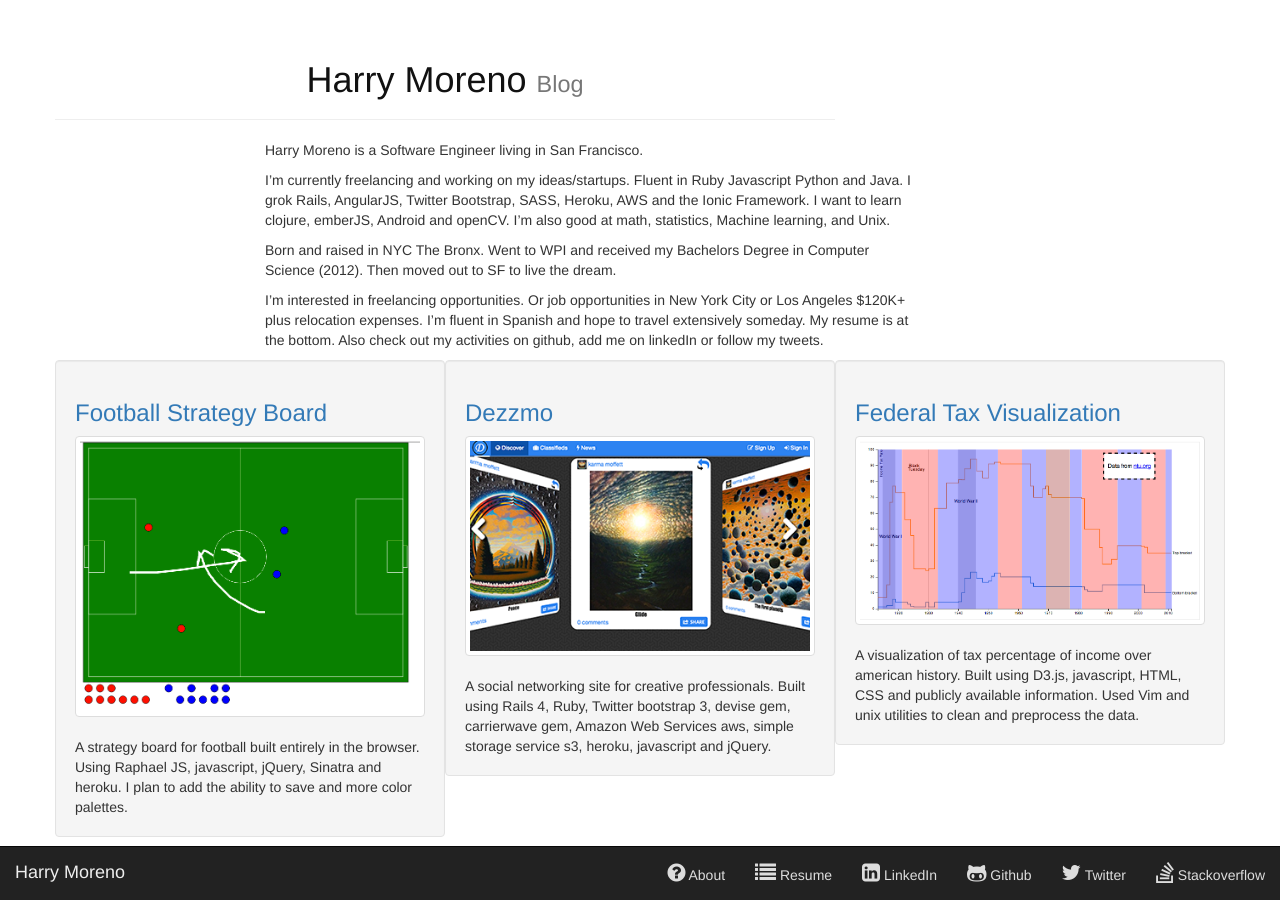
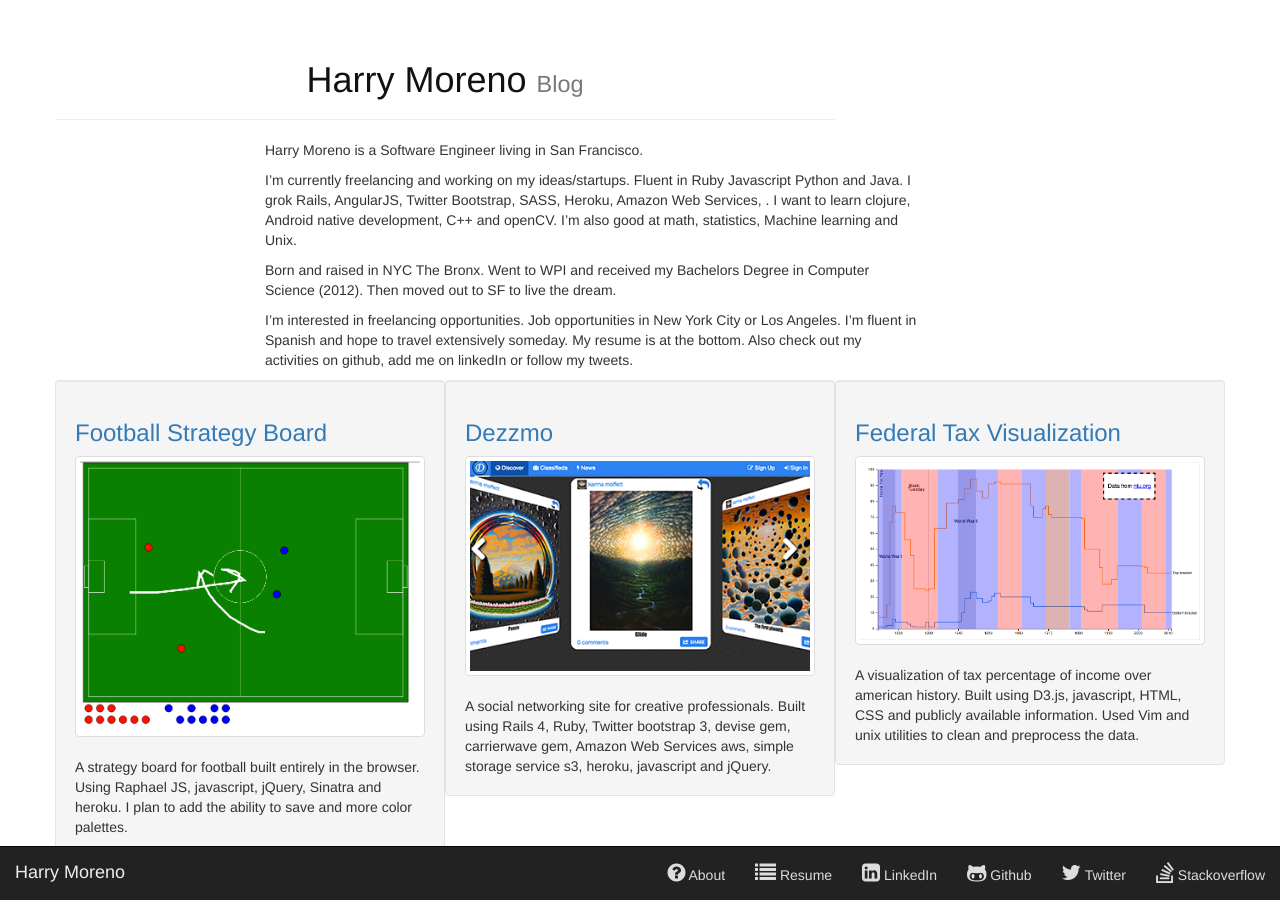
Before and after one commit to morenoh149/morenoh149.github.io, a Jekyll site: the page built from about.md, in a window 1280 px wide and 900 px high. Built offline with Jekyll 4.4.1, drawn with Linux system fonts in a browser that asks for light colours; nearby versions of some CDN libraries.

Commit message:
trimmed about me. Added tracking code

```diff
--- a/_includes/meta-tags.html
+++ b/_includes/meta-tags.html
@@ -30,6 +30,7 @@
   })(window,document,'script','//www.google-analytics.com/analytics.js','ga');
 
   ga('create', 'UA-42985946-1', 'auto');
+  ga('require', 'displayfeatures');
   ga('send', 'pageview');
 
 </script>
--- a/about.md
+++ b/about.md
@@ -6,11 +6,15 @@ title: About Harry Moreno
 Harry Moreno is a Software Engineer living in San Francisco.
 
 I'm currently freelancing and working on my ideas/startups.
-Fluent in Ruby Javascript Python and Java. I grok Rails, AngularJS, Twitter Bootstrap, SASS, Heroku, AWS
- and the Ionic Framework. I want to learn clojure, emberJS, Android and openCV. I'm also good at math, statistics,
-Machine learning, and Unix.
+Fluent in Ruby Javascript Python and Java. I grok Rails, AngularJS, Twitter
+Bootstrap, SASS, Heroku, Amazon Web Services, . I want to learn clojure, Android
+native development, C++ and openCV. I'm also good at math, statistics, Machine
+learning and Unix.
 
 Born and raised in NYC The Bronx. Went to WPI and received my Bachelors Degree
 in Computer Science (2012). Then moved out to SF to live the dream.
 
-I'm interested in freelancing opportunities. Or job opportunities in New York City or Los Angeles $120K+ plus relocation expenses. I'm fluent in Spanish and hope to travel extensively someday. My resume is at the bottom. Also check out my activities on github, add me on linkedIn or follow my tweets.
+I'm interested in freelancing opportunities. Job opportunities in New York City
+or Los Angeles. I'm fluent in Spanish and hope to travel extensively someday.
+My resume is at the bottom. Also check out my activities on github, add me on
+linkedIn or follow my tweets.
```
